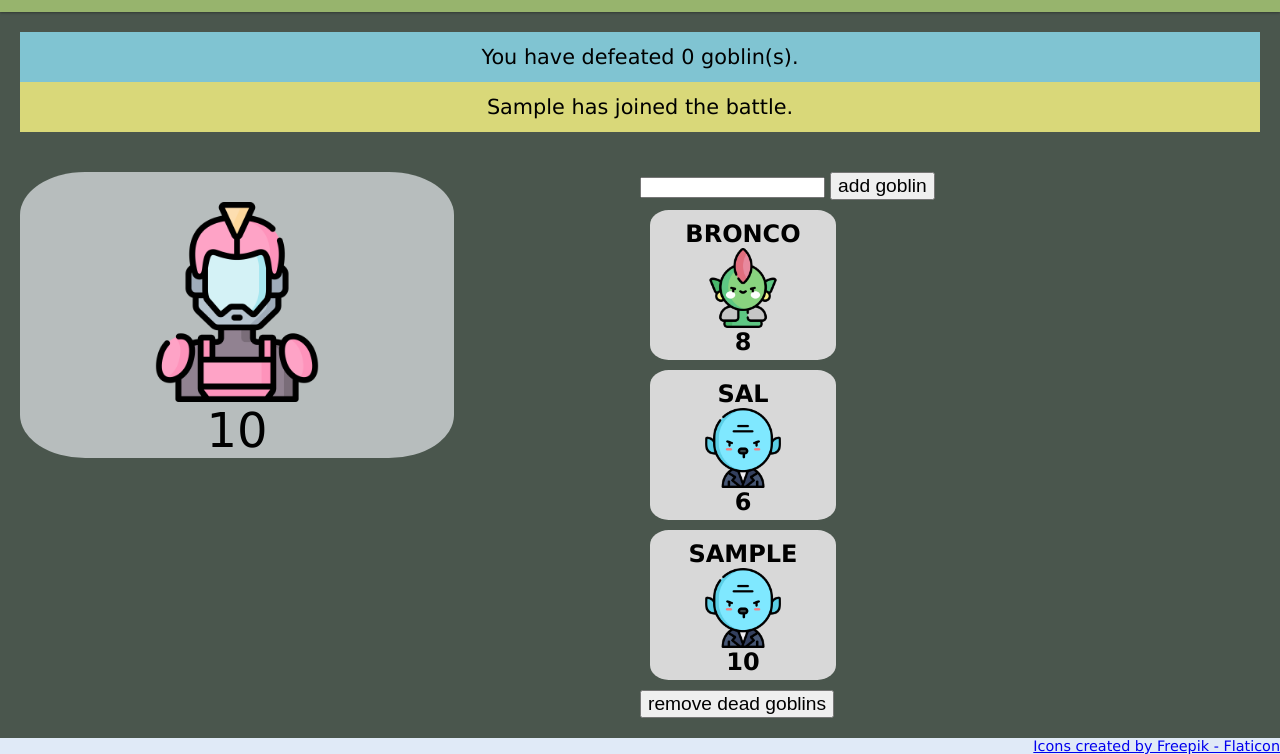
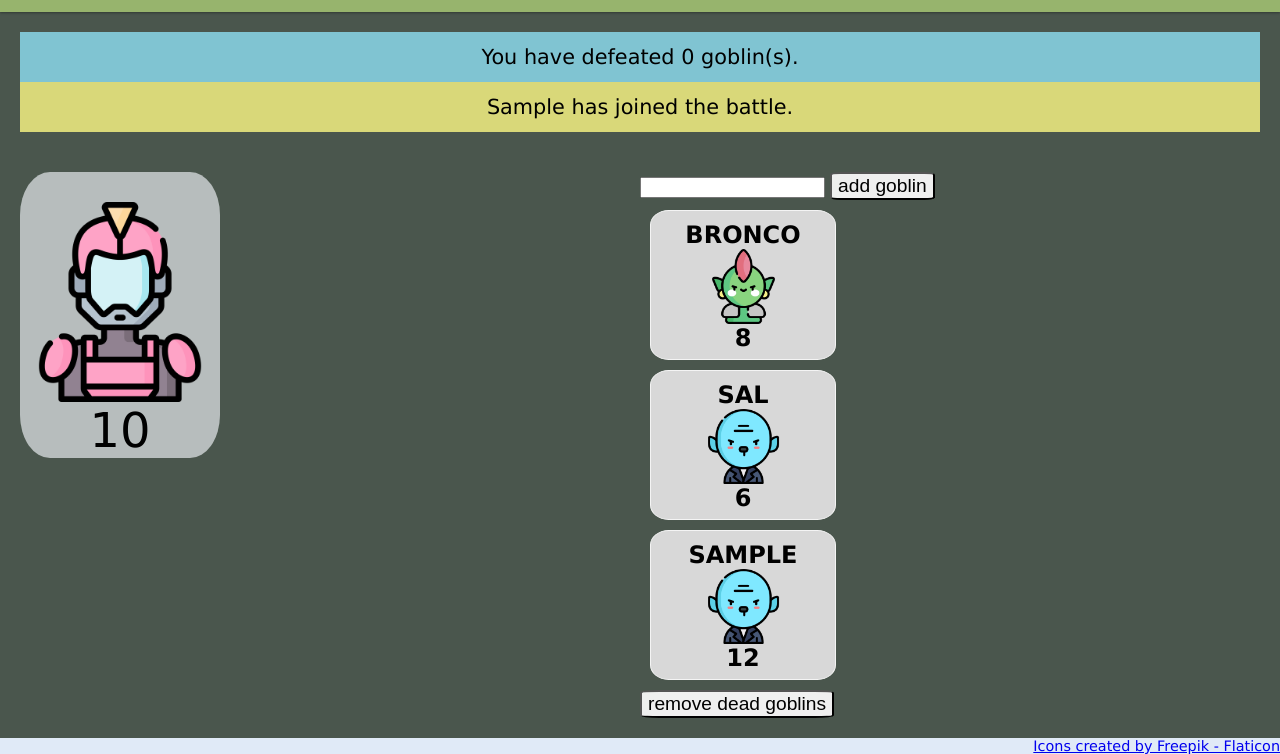
Before and after one commit to emilysellers/web-goblin-fighter, a plain HTML site: page index.html in a window 1280 px wide. Both pictures are taken after typing "Sample" into the empty fields and a click on the button "add goblin". Shown: the part 68-822 px from the top of the page. Drawn offline with Linux system fonts and the light colour scheme.

Commit message:
add goblin types with number of starting hp based on type

```diff
--- a/app.js
+++ b/app.js
@@ -23,11 +23,23 @@ let user = {
     hp: 10,
 };
 let defeated = 0;
-
+/* Goblin types */
+const gob = {
+    type: 'goblin',
+    hp: 9,
+};
+const ghoul = {
+    type: 'ghoul',
+    hp: 12,
+};
+const ogre = {
+    type: 'ogre',
+    hp: 5,
+};
 /* Probability array */
 const goblinAttacks = [0, 1, 1, 2, 2, 2, 3];
 const userAttacks = [0, 1, 1, 2, 2, 2, 3, 3, 4, 4, 5];
-const goblinTypes = ['goblin', 'goblin', 'ghoul', 'ghoul', 'ghoul', 'ogre'];
+const goblinTypes = [gob, gob, ghoul, ghoul, ghoul, ogre];
 
 /* Events */
 // add a goblin
@@ -37,8 +49,8 @@ addGoblinForm.addEventListener('submit', (e) => {
     const goblinType = getRandomItem(goblinTypes);
     const goblin = {
         name: formData.get('name'),
-        type: goblinType,
-        hp: 10,
+        type: goblinType.type,
+        hp: goblinType.hp,
     };
     goblins.push(goblin);
 
--- a/styles/goblin-fighter.css
+++ b/styles/goblin-fighter.css
@@ -34,7 +34,7 @@ main {
     display: grid;
     justify-items: center;
     background-color: rgb(183, 189, 189);
-    width: 70%;
+    width: 200px;
     padding-top: 30px;
     font-size: 3em;
     border-radius: 15%;
@@ -52,11 +52,12 @@ main {
     text-transform: uppercase;
     font-weight: bold;
     border-radius: 10%;
+    border: 1px solid rgb(244, 244, 244);
     font-size: 1.5em;
 }
 
 #goblin-list img {
-    height: 80px;
+    height: 75px;
 }
 
 footer {
@@ -67,4 +68,5 @@ footer {
 
 button {
     font-size: 1.2em;
+    border-radius: 10%;
 }
```
